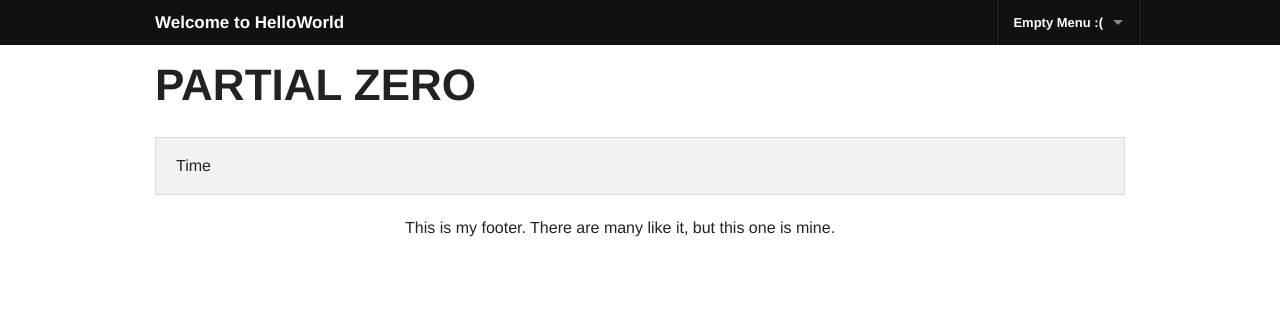
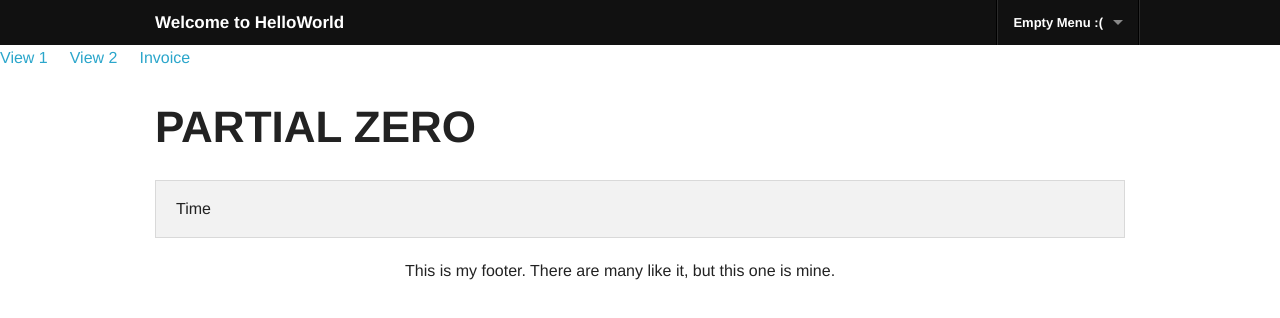
Before and after one commit to raulricardo/angularjs-helloworld, a plain HTML site: page app/index.html in a window 1280 px wide. Drawn offline with Linux system fonts and the light colour scheme.

Commit message:
auxiliar menu

```diff
--- a/app/index.html
+++ b/app/index.html
@@ -47,6 +47,20 @@
         </nav>
     </div>
 </header>
+
+<nav>
+    <ul class="inline-list">
+        <li>
+            <a href="#/view1">View 1</a>
+        </li>
+        <li>
+            <a href="#/view2">View 2</a>
+        </li>
+        <li>
+            <a href="#/invoice">Invoice</a>
+        </li>
+    </ul>
+</nav>
 
 <main ng-view>
     <div class="row">
```
